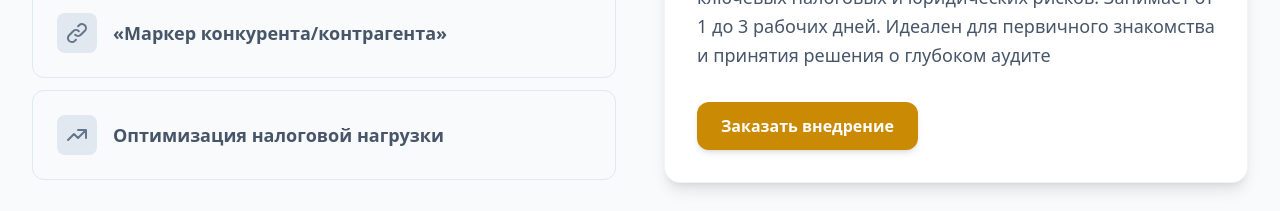
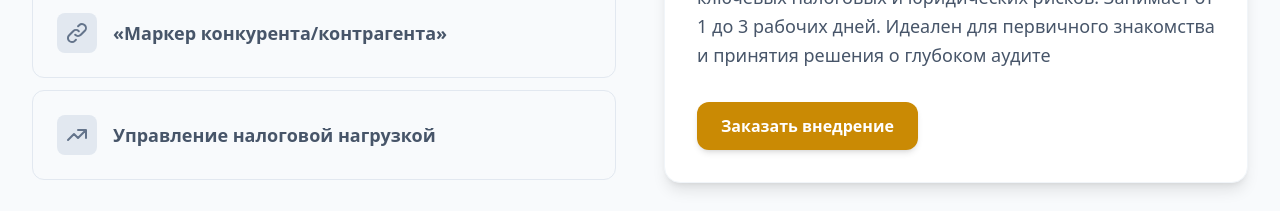
Before and after one commit to kfy6pyf79t-max/terratax, a Next.js app: page / in a window 1280 px wide. Shown: the part 5100-5311 px from the top of the page. Built offline with nearby package versions, Linux system fonts and the light colour scheme.

Commit message:
Изменил текст в блоке Инструментыя

```diff
--- a/app/components/Tools.tsx
+++ b/app/components/Tools.tsx
@@ -35,7 +35,7 @@ const tools = [
   },
   {
     id: 'optimization',
-    title: 'Оптимизация налоговой нагрузки',
+    title: 'Управление налоговой нагрузкой',
     description: 'Разработка легальных и безопасных проектов оптимизации обязательных платежей. Полное соответствие законодательству, отсутствие признаков дробления бизнеса или необоснованной налоговой выгоды',
     icon: (
       <svg className="w-6 h-6" fill="none" stroke="currentColor" viewBox="0 0 24 24">
```
